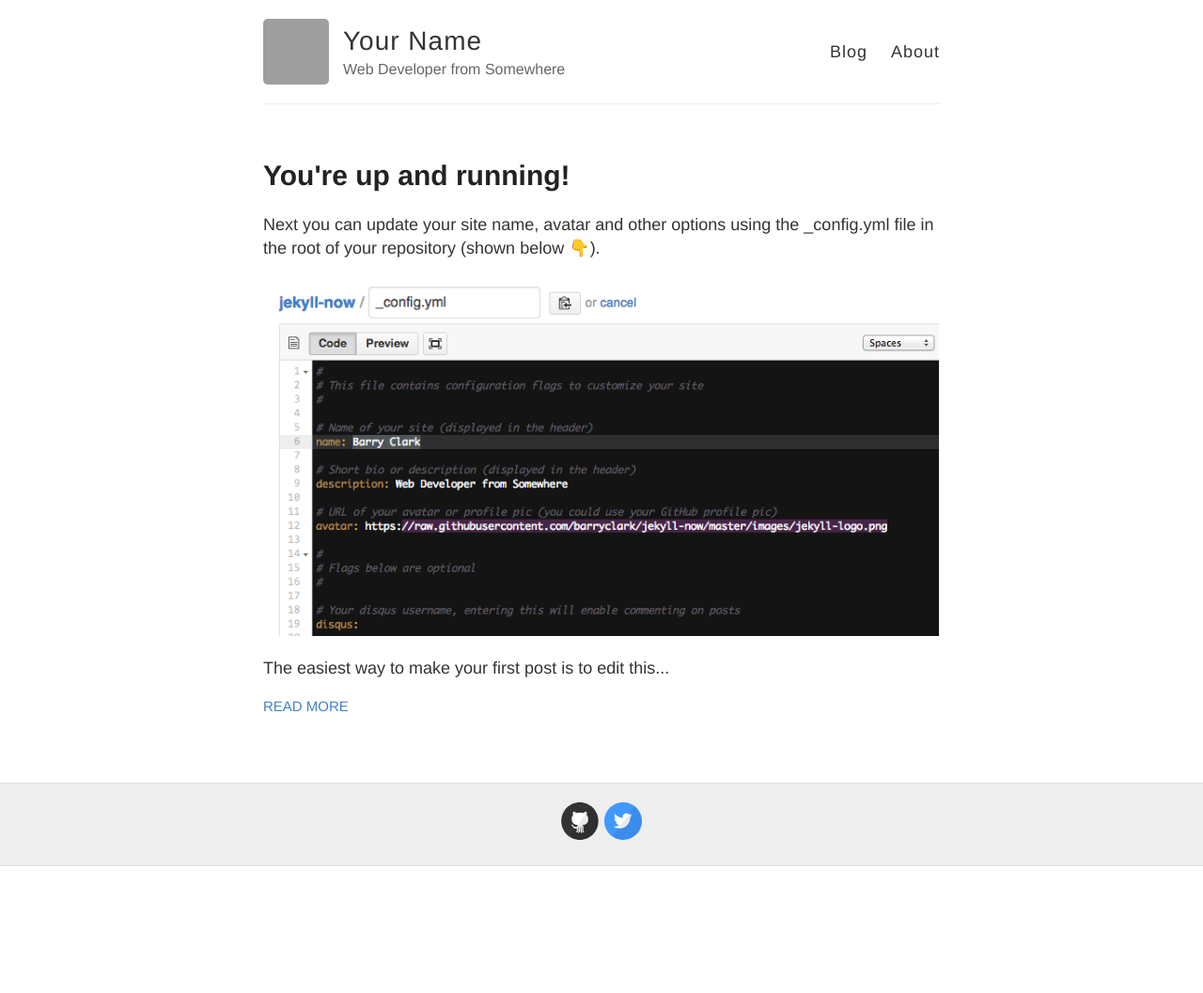
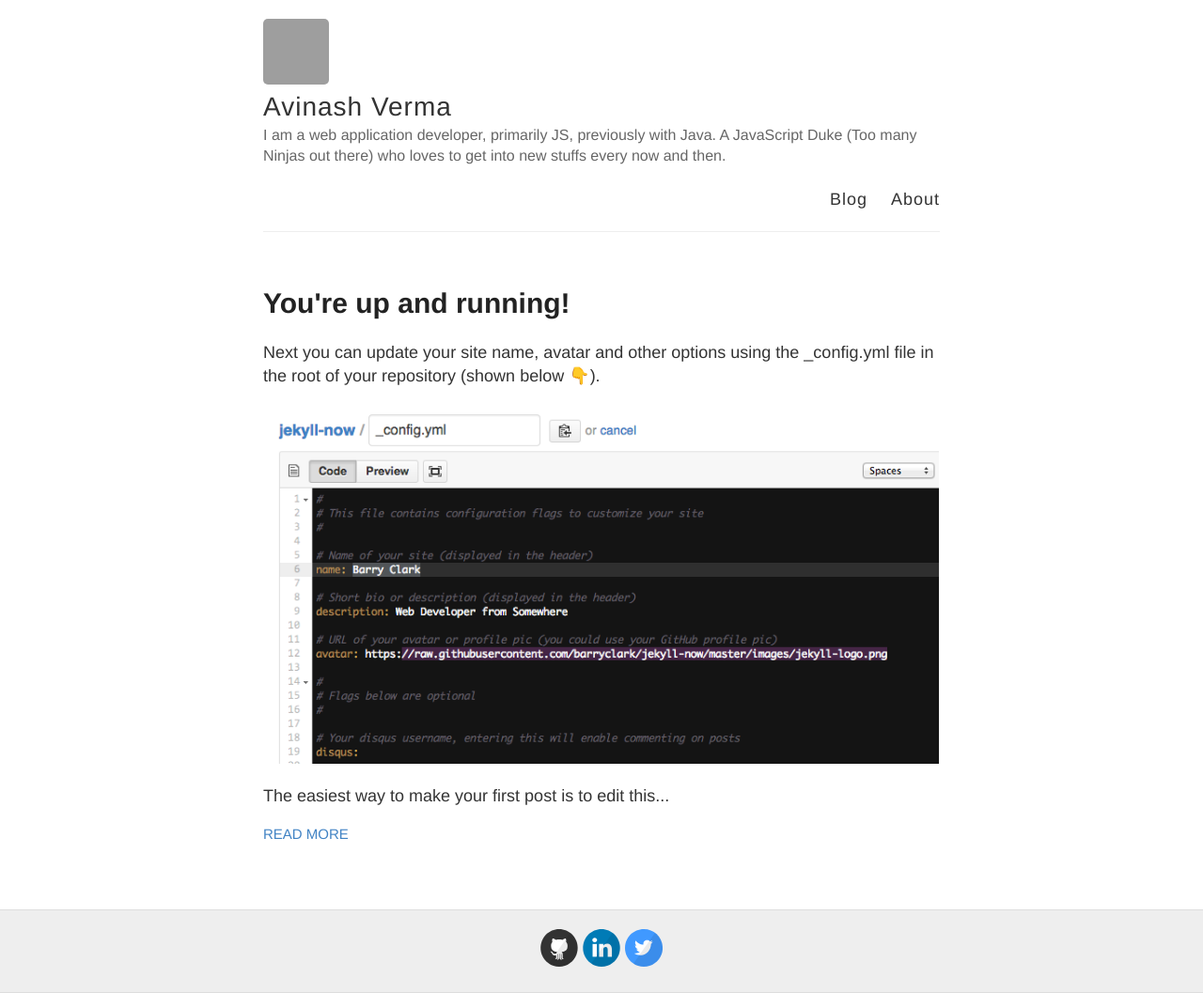
Before and after one commit to avin45h/avin45h.github.io, a Jekyll site: the page built from index.html, in a window 1280 px wide. Shown: the whole page at 94% size. Built offline with Jekyll 4.4.1, drawn with Linux system fonts in a browser that asks for light colours; emoji names are drawn with the system emoji font; before the commit the page ends 922 px from its top, so only the background shows below that; grey boxes are pictures that could not be loaded.

Commit message:
minor fixes about me

```diff
--- a/_config.yml
+++ b/_config.yml
@@ -3,10 +3,10 @@
 #
 
 # Name of your site (displayed in the header)
-name: Your Name
+name: Avinash Verma
 
 # Short bio or description (displayed in the header)
-description: Web Developer from Somewhere
+description: I am a web application developer, primarily JS, previously with Java. A JavaScript Duke (Too many Ninjas out there) who loves to get into new stuffs every now and then.
 
 # URL of your avatar or profile pic (you could use your GitHub profile pic)
 avatar: https://avatars2.githubusercontent.com/u/1701333
@@ -21,9 +21,9 @@
   email:
   facebook:
   flickr:
-  github: barryclark/jekyll-now
+  github: avin45h
   instagram:
-  linkedin:
+  linkedin: https://www.linkedin.com/in/justacoder
   pinterest:
   rss: # just type anything here for a working RSS icon, make sure you set the "url" above!
   twitter: jekyllrb
```
